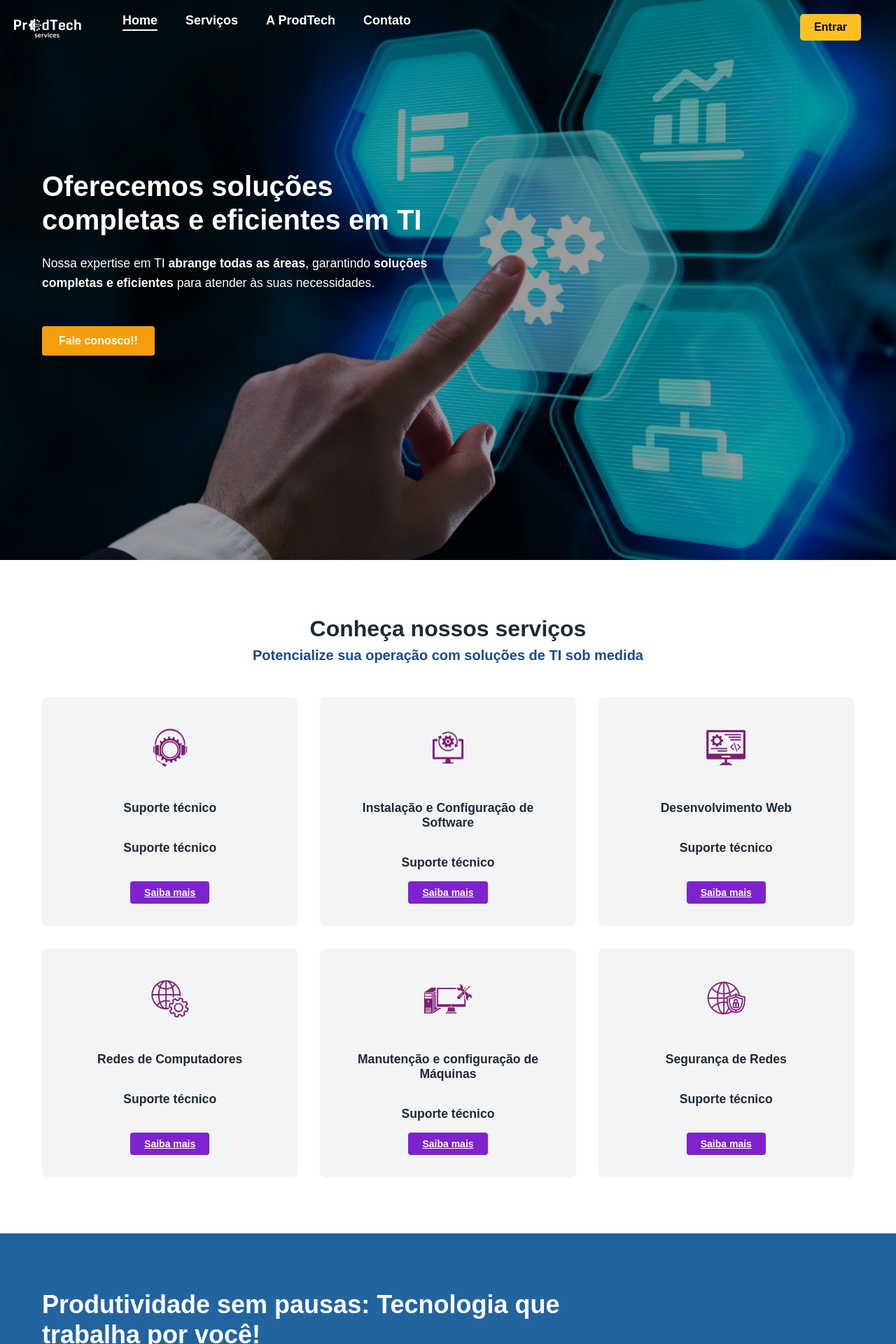
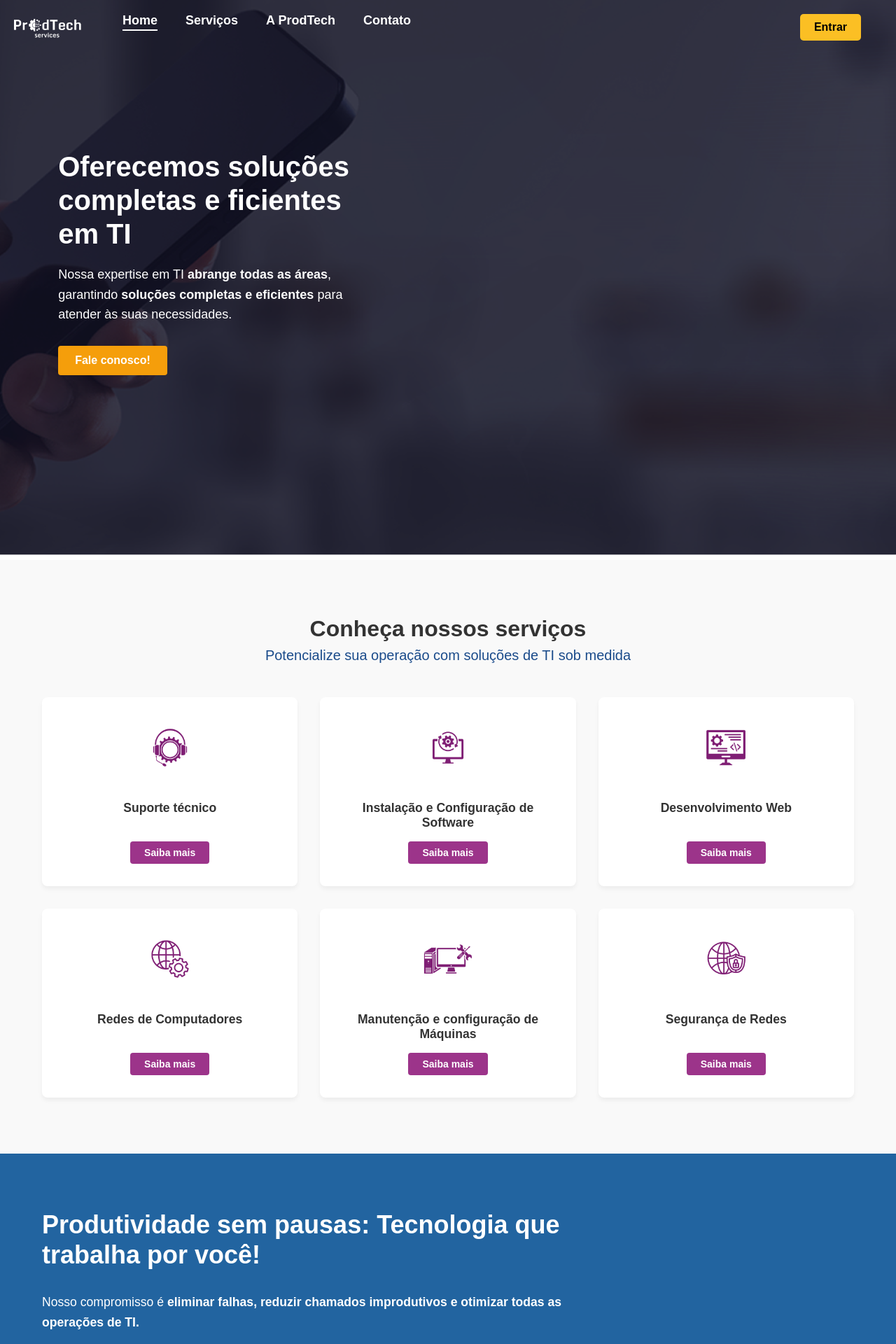
Before and after one commit to joelysom/RE-zero_Prodtech, a React (Create React App) app: page /home in a window 1280 px wide. Shown: the top 1920 px of the page at 70% size. Built offline with nearby package versions, Linux system fonts and the light colour scheme.

Commit message:
até quando?

```diff
--- a/src/components/Footer.jsx
+++ b/src/components/Footer.jsx
@@ -13,13 +13,13 @@ function Footer() {
           <img src={logo} alt="Logo" />
         </div>
         <div className={styles.socialMedia}>
-          <a href="#" target="_blank" aria-label="Instagram">
+          <a href="https://www.instagram.com/prodtech_services/?igsh=ODZpMmVnYm1zNHY2" target="_blank" aria-label="Instagram">
             <img src={instagramIcon} alt="Instagram" />
           </a>
-          <a href="#" target="_blank" aria-label="WhatsApp">
+          <a href="https://wa.me/558185393577?text=Estou%20entrando%20em%20contato%20Solicitando%20informa%C3%A7%C3%B5es%20Conforme%20vi%20no%20site%20da%20ProdTech,%20Respecializada%20em%20solu%C3%A7%C3%B5es%20de%20tecnologia.%20Or%C3%A7amento%20ou%20consulta,%20Tudo%20que%20preciso%20%C3%A9%20um%20atendimento%20Agil!" target="_blank" aria-label="WhatsApp">
             <img src={whatsappIcon} alt="WhatsApp" />
           </a>
-          <a href="#" target="_blank" aria-label="TikTok">
+          <a href="https://www.tiktok.com/@protec__?fbclid=PAY2xjawJsliFleHRuA2FlbQIxMAABp-ibp_xy2AInATtqBoSJPo00EeYwVCO1-WVBFQUrEvPlt0KBoHpizVIbISs-_aem_yw6T4MMoOgk9SP-yvLuCLQ" target="_blank" aria-label="TikTok">
             <img src={tiktokIcon} alt="TikTok" />
           </a>
         </div>
--- a/src/pages/Public/Home.jsx
+++ b/src/pages/Public/Home.jsx
@@ -18,20 +18,19 @@ const MainPage = () => {
   return (
     <div>
       {/* Hero Section */}
-      <section className={styles.heroSection}>
+      <section className={styles.heroBanner}>
         <div className={styles.container}>
           <div className={styles.heroContent}>
-            <h1 className={styles.heroTitle}>Oferecemos soluções completas e eficientes em TI</h1>
+            <h1 className={styles.heroTitle}>Oferecemos soluções completas e ficientes em TI</h1>
             <p className={styles.heroDescription}>
               Nossa expertise em TI <strong>abrange todas as áreas</strong>, garantindo <strong>soluções completas e eficientes</strong> para atender às suas necessidades.
             </p>
             <Link to="/contato">
               <button className={styles.ctaButton}>
-                Fale conosco!!
+                Fale conosco!
               </button>
             </Link>
           </div>
-
         </div>
       </section>
 
@@ -46,7 +45,6 @@ const MainPage = () => {
             <div className={styles.serviceCard}>
               <img src={suporte} alt="Suporte Técnico" className={styles.serviceIcon} />
               <h3 className={styles.serviceTitle}>Suporte técnico</h3>
-              <h3 className={styles.serviceTitle}>Suporte técnico</h3>
               <Link to="/construcao" className={styles.serviceButton}>
                 Saiba mais
               </Link>
@@ -56,7 +54,6 @@ const MainPage = () => {
             <div className={styles.serviceCard}>
               <img src={software} alt="Instalação e Configuração de Software" className={styles.serviceIcon} />
               <h3 className={styles.serviceTitle}>Instalação e Configuração de Software</h3>
-              <h3 className={styles.serviceTitle}>Suporte técnico</h3>
               <Link to="/construcao" className={styles.serviceButton}>
                 Saiba mais
               </Link>
@@ -66,7 +63,6 @@ const MainPage = () => {
             <div className={styles.serviceCard}>
               <img src={devweb} alt="Desenvolvimento Web" className={styles.serviceIcon} />
               <h3 className={styles.serviceTitle}>Desenvolvimento Web</h3>
-              <h3 className={styles.serviceTitle}>Suporte técnico</h3>
               <Link to="/construcao" className={styles.serviceButton}>
                 Saiba mais
               </Link>
@@ -76,7 +72,6 @@ const MainPage = () => {
             <div className={styles.serviceCard}>
               <img src={computadores} alt="Redes de Computadores" className={styles.serviceIcon} />
               <h3 className={styles.serviceTitle}>Redes de Computadores</h3>
-              <h3 className={styles.serviceTitle}>Suporte técnico</h3>
               <Link to="/construcao" className={styles.serviceButton}>
                 Saiba mais
               </Link>
@@ -86,7 +81,6 @@ const MainPage = () => {
             <div className={styles.serviceCard}>
               <img src={manutencao} alt="Manutenção e configuração de Máquinas" className={styles.serviceIcon} />
               <h3 className={styles.serviceTitle}>Manutenção e configuração de Máquinas</h3>
-              <h3 className={styles.serviceTitle}>Suporte técnico</h3>
               <Link to="/construcao" className={styles.serviceButton}>
                 Saiba mais
               </Link>
@@ -96,7 +90,6 @@ const MainPage = () => {
             <div className={styles.serviceCard}>
               <img src={seguranca} alt="Segurança de Redes" className={styles.serviceIcon} />
               <h3 className={styles.serviceTitle}>Segurança de Redes</h3>
-              <h3 className={styles.serviceTitle}>Suporte técnico</h3>
               <Link to="/construcao" className={styles.serviceButton}>
                 Saiba mais
               </Link>
--- a/src/pages/Public/MainPage.module.css
+++ b/src/pages/Public/MainPage.module.css
@@ -14,16 +14,42 @@
   padding: 0 20px;
 }
 
-  /* Seção Hero */
-  .heroSection {
+/* Seção Hero - Banner com carrossel */
+.heroBanner {
   position: relative;
   width: 100%;
   min-height: 100vh;
-    background: url("../../assets/Home/image/fundo_home.png") no-repeat center center/cover;
   display: flex;
   align-items: center;
-    overflow: hidden;
+  justify-content: flex-start;
+  color: white;
   padding-bottom: 50px;
+  animation: changeBackground 20s infinite;
+  background-position: center;
+  background-size: cover;
+}
+
+@keyframes changeBackground {
+  0% {
+    background-image: url("../../assets/Home/image/fundo_home.png");
+    background-repeat: no-repeat;
+    background-size: cover;
+  }
+  33% {
+    background-image: url("../../assets/Contatos/img/Tela-de-fundo.png");
+    background-repeat: no-repeat;
+    background-size: cover;
+  }
+  66% {
+    background-image: url("../../assets/AProdTech/image/Protótipo - A Prodtech 1.png");
+    background-repeat: no-repeat;
+    background-size: cover;
+  }
+  100% {
+    background-image: url("../../assets/Home/image/fundo_home.png");
+    background-repeat: no-repeat;
+    background-size: cover;
+  }
 }
 
 .heroContent {
@@ -31,20 +57,22 @@
   color: white;
   position: relative;
   z-index: 2;
-    padding-left: 0px;
+  padding-left: 2%;
 }
 
 .heroTitle {
-    font-size: 2.5rem;
+  font-size: 40px;
   font-weight: 700;
-    margin-bottom: 1.5rem;
+  margin-bottom: 20px;
   line-height: 1.2;
+  max-width: 80%;
 }
 
 .heroDescription {
-    font-size: 1.1rem;
-    margin-bottom: 1rem;
+  font-size: 18px;
+  margin-bottom: 20px;
   line-height: 1.6;
+  max-width: 80%;
 }
 
 .heroDescription strong {
@@ -56,12 +84,12 @@
   color: white;
   font-weight: 600;
   font-size: 1rem;
-    padding: 0.75rem 1.5rem;
+  padding: 12px 24px;
   border-radius: 4px;
   border: none;
   cursor: pointer;
   transition: background-color 0.3s ease;
-    margin-top: 2rem;
+  margin-top: 10px;
 }
 
 .ctaButton:hover {
@@ -71,6 +99,7 @@
 /* Seção de Serviços */
 .servicesSection {
   padding: 5rem 0;
+  background-color: #f9f9f9;
 }
 
 .sectionTitle {
@@ -78,14 +107,14 @@
   margin-bottom: 0.5rem;
   font-size: 2rem;
   font-weight: 700;
-    color: #1f2937;
+  color: #333;
 }
 
 .sectionSubtitle {
   text-align: center;
   margin-bottom: 3rem;
   font-size: 1.25rem;
-    font-weight: 600;
+  font-weight: 500;
   color: #1a4b8b;
 }
 
@@ -95,20 +124,8 @@
   gap: 2rem;
 }
 
-  @media (max-width: 1024px) {
-    .servicesGrid {
-      grid-template-columns: repeat(2, 1fr);
-    }
-  }
-
-  @media (max-width: 640px) {
-    .servicesGrid {
-      grid-template-columns: 1fr;
-    }
-  }
-
 .serviceCard {
-    background-color: #f3f4f6;
+  background-color: white;
   border-radius: 8px;
   padding: 2rem;
   text-align: center;
@@ -117,6 +134,7 @@
   align-items: center;
   transition: transform 0.3s ease, box-shadow 0.3s ease;
   height: 100%;
+  box-shadow: 0 4px 6px rgba(0, 0, 0, 0.05);
 }
 
 .serviceCard:hover {
@@ -135,11 +153,11 @@
   font-size: 1.1rem;
   font-weight: 600;
   margin: 1.25rem 0 1rem;
-    color: #1f2937;
+  color: #333;
 }
 
 .serviceButton {
-    background-color: #7e22ce;
+  background-color: #9c348a;
   color: white;
   font-weight: 600;
   font-size: 0.875rem;
@@ -149,10 +167,12 @@
   cursor: pointer;
   transition: background-color 0.3s ease;
   margin-top: auto;
+  text-decoration: none;
+  display: inline-block;
 }
 
 .serviceButton:hover {
-    background-color: #6b21a8;
+  background-color: #7e2272;
 }
 
 /* Seção de Produtividade */
@@ -184,6 +204,7 @@
 /* Seção de Redes Sociais */
 .socialSection {
   padding: 5rem 0;
+  background-color: #f9f9f9;
 }
 
 .socialWrapper {
@@ -192,18 +213,15 @@
   gap: 2rem;
 }
 
-  @media (max-width: 768px) {
-    .socialWrapper {
-      flex-direction: column;
-    }
-  }
-
 .instagramPreview {
   width: 100%;
-    border: 1px solid #1b1b1b1e;
+  max-width: 350px;
+  border: 1px solid #e5e5e5;
   border-radius: 8px;
   overflow: hidden;
   padding: 0.75rem;
+  background-color: white;
+  box-shadow: 0 4px 6px rgba(0, 0, 0, 0.05);
 }
 
 .instagramHeader {
@@ -249,6 +267,7 @@
 .actionIcon {
   font-size: 1.5rem;
   cursor: pointer;
+  color: #333;
 }
 
 .likeIcon {
@@ -268,43 +287,38 @@
   font-weight: 700;
   margin-bottom: 1rem;
   line-height: 1.2;
+  color: #333;
 }
 
 .socialDescription {
   font-size: 1.1rem;
   line-height: 1.6;
-  }
-
-  /* Ícones de redes sociais */
-  .socialIcons {
-    display: flex;
-    justify-content: center;
-    gap: 2rem;
-    margin-top: 2rem;
-  }
-
-  .socialIconLink {
-    font-size: 2rem;
-    color: #374151;
-    transition: color 0.3s ease;
-  }
-
-  .socialIconLink:hover {
-    color: #7e22ce;
+  color: #4b5563;
 }
 
 /* Responsividade para dispositivos menores */
-  @media (max-width: 768px) {
-    .heroSection {
-      padding: 4rem 0;
+@media (max-width: 1024px) {
+  .servicesGrid {
+    grid-template-columns: repeat(2, 1fr);
+  }
 }
 
+@media (max-width: 768px) {
   .heroTitle {
-      font-size: 2rem;
+    font-size: 32px;
   }
 
-    .heroContent {
-      padding-left: 20px;
+  .socialWrapper {
+    flex-direction: column;
+    align-items: center;
+  }
+
+  .instagramPreview {
+    margin-bottom: 2rem;
+  }
+
+  .socialContent {
+    text-align: center;
   }
 
   .productivityTitle {
@@ -316,13 +330,13 @@
   }
 }
 
-  @media (max-width: 480px) {
-    .heroSection {
-      padding: 3rem 0;
+@media (max-width: 640px) {
+  .servicesGrid {
+    grid-template-columns: 1fr;
   }
 
   .heroTitle {
-      font-size: 1.8rem;
+    font-size: 28px;
   }
 
   .serviceCard {
--- a/src/pages/Public/Servicos.jsx
+++ b/src/pages/Public/Servicos.jsx
@@ -16,7 +16,7 @@ function Servicos() {
             Oferecemos serviços completos para sua empresa, com compromisso com
             a inovação e qualidade no atendimento.
           </p>
-          <a href="#" className={styles.btn}>
+          <a href="/prodtech" className={styles.btn}>
             Conheça a ProdTech
           </a>
         </div>
--- a/src/pages/Public/components/TechnologyComponent.jsx
+++ b/src/pages/Public/components/TechnologyComponent.jsx
@@ -37,8 +37,9 @@ const TechnologyComponent = () => {
       <p className={styles.contactText}>
         Entre em contato conosco e descubra como podemos transformar sua infraestrutura tecnológica!
       </p>
-
-      <button className={styles.ctaButton}>Solicitar orçamento agora!</button>
+      <a href="/construcao" className={styles.ctaButton}>
+        Solicitar orçamento agora!
+      </a>
     </div>
   );
 };
```
Also changed, not shown: src/pages/Public/Contato.jsx (+4 -4 lines), src/pages/Public/components/ServicosComponents.jsx (+10 -5 lines), src/pages/Public/style/ServicosComponents.module.css (+48 -10 lines), src/pages/Public/style/TechnologyComponent.module.css (+7 -5 lines). Lines whose indentation alone changed are shown as unchanged.
